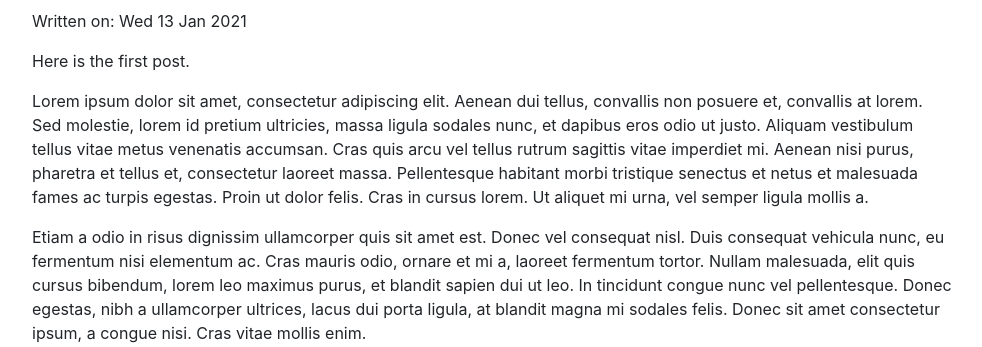
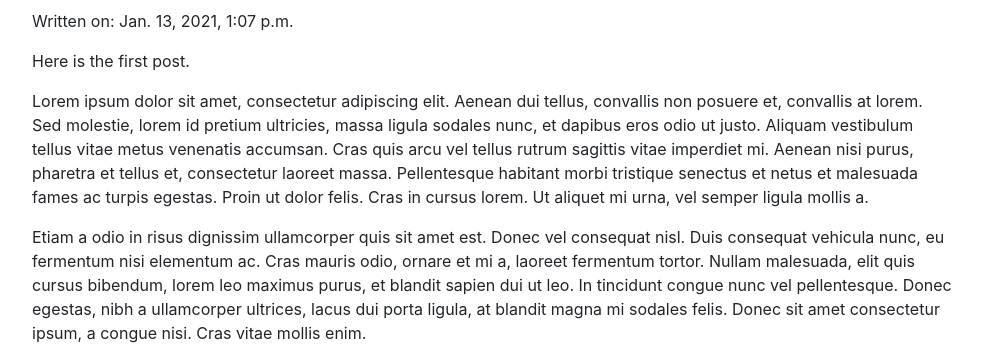
Before and after one commit to kylepclarkson/kyleclarkson.ca, a Django app: template mysite/research/templates/research/article_detail.html in a window 1280 px wide. Shown: the part 71-418 px from the top of the page, without its empty margins (53-1035 px from the left). Run offline with Django 3.2, Linux system fonts and the light colour scheme; the template is opened without the code that fills it: values that come from a table or form of the project are taken from there, others are empty; data comes from the database, SQL or seed files in the repository; some libraries are stand-ins or nearby versions.

Commit message:
Update article_detail.html

```diff
--- a/mysite/research/templates/research/article_detail.html
+++ b/mysite/research/templates/research/article_detail.html
@@ -21,7 +21,7 @@
             <div class="row">
                 <div class="col-lg-10">
                     <h1>{{ post.title }}</h1>
-                    <p class="date">Written on: {{ post.date_created|date:"D d M Y" }} </p>
+                    <p class="date">Written on: {{ post.date_created}} </p>
                     {% if post.date_created != post.date_modified %}
                         <p class="date">Last modified: {{ post.date_modified }}</p>
                     {% endif %}
```
